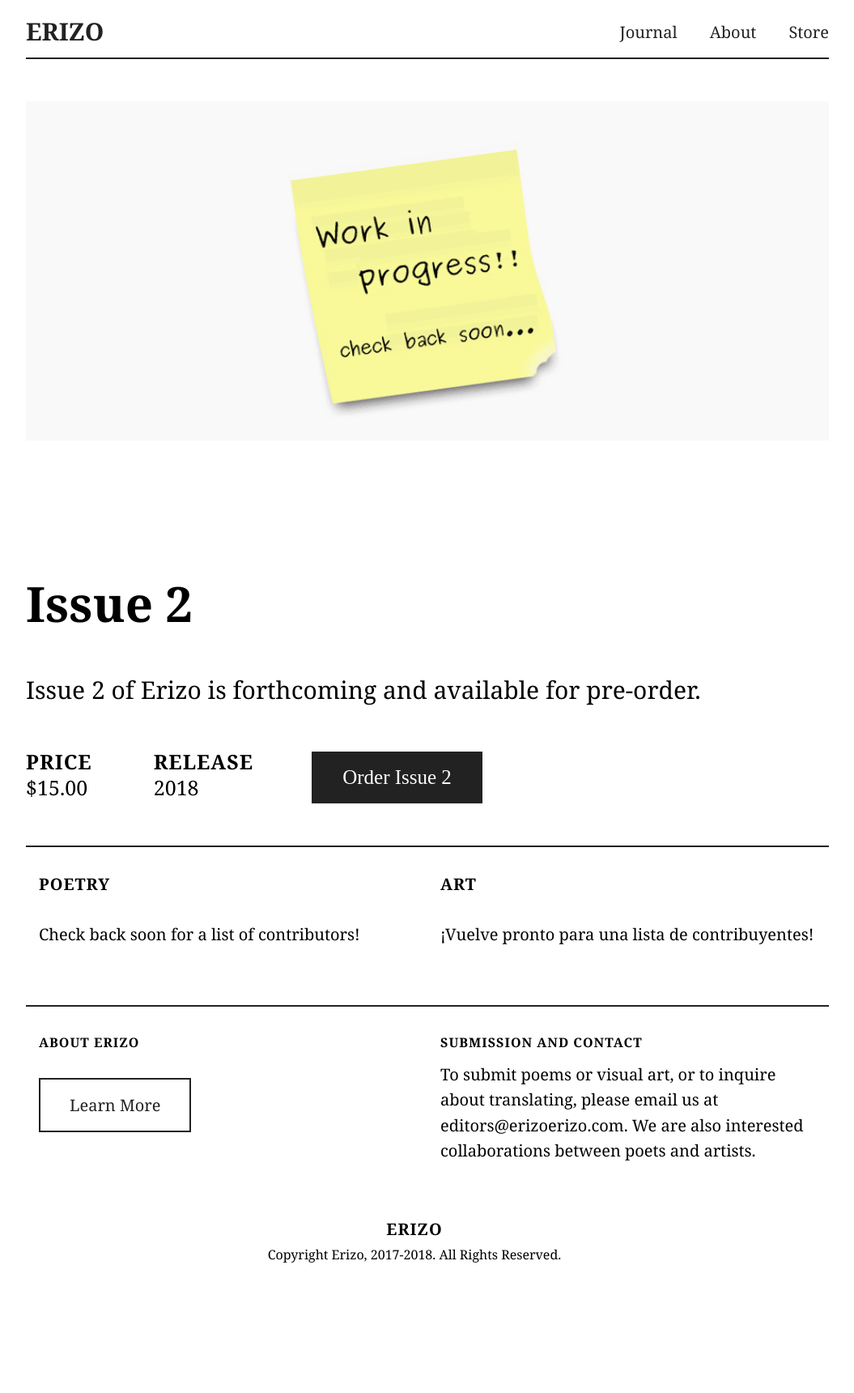
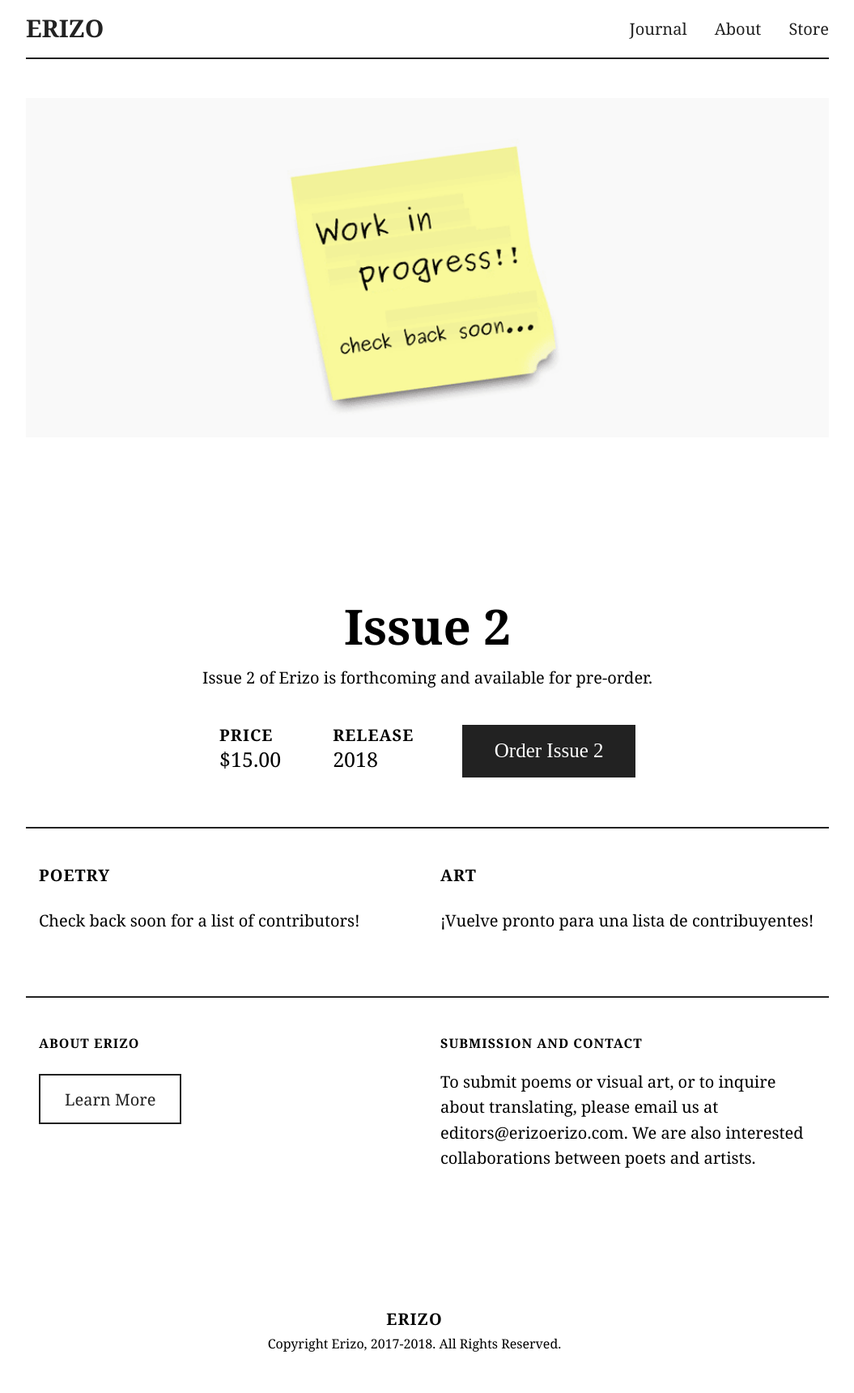
Before and after one commit to erizomag/erizo_jekyll, a Jekyll site: the page built from _issues/issue_2.md, in a window 1280 px wide. Shown: the whole page at 81% size, without its empty margins (112-1167 px from the left). Built offline with Jekyll 4.4.1, drawn with Linux system fonts in a browser that asks for light colours; some web fonts are replaced; before the commit the page ends 1606 px from its top, so only the background shows below that.

Commit message:
Continue fixing spacing issues

```diff
--- a/_layouts/issue_detail.html
+++ b/_layouts/issue_detail.html
@@ -10,15 +10,13 @@ layout: default
   {% endif %}
 
   <div class="issue_detail_header">
-    {% if page.title %}
-      <h1>
-        {{ page.title }}
-      </h1>
-    {% endif %}
+    <h1>
+      {{ page.title }}
+    </h1>
 
     {% if page.content %}
       <div class = "issue_detail_excerpt">
-        <p>{{ page.content }}</p>
+        {{ page.content | markdownify }}
       </div>
     {% endif %}
   </div>
--- a/_lib/container.scss
+++ b/_lib/container.scss
@@ -15,3 +15,7 @@
     margin-top: $base_spacing_desktop;
   }
 }
+
+body {
+  margin: 0;
+}
--- a/_lib/footer.scss
+++ b/_lib/footer.scss
@@ -13,7 +13,11 @@
 
 .site_footer_title {
   @include type_body_header_small();
-  margin-bottom: $base_spacing_down_1;
+  margin-bottom: $base_spacing_mobile;
+
+  @include grid-media($neat-grid-tablet) {
+    margin-bottom: $base_spacing_desktop / 2;
+  }
 }
 
 .site_footer_content {
@@ -40,7 +44,7 @@
   text-align: center;
 
   @include grid-media($neat-grid-tablet) {
-    margin: $base_spacing_desktop auto;
+    margin: ($base_spacing_desktop * 3) auto $base_spacing_desktop;
   }
 }
 
--- a/_lib/header.scss
+++ b/_lib/header.scss
@@ -2,11 +2,14 @@
   @include grid-column(12);
   border-bottom: $base-border;
   display: inline-block;
+  padding: ($base_spacing_mobile / 2) 0 $base_spacing_mobile;
 
   @include grid-media($neat-grid-tablet) {
     align-items: center;
     display: flex;
     justify-content: space-between;
+    padding-top: $base_spacing_desktop / 4;
+    padding-bottom: $base_spacing_desktop / 4;
   }
 }
 
--- a/_lib/issues.scss
+++ b/_lib/issues.scss
@@ -7,13 +7,18 @@
   @include grid-collapse();
   padding-top: $base_spacing_mobile;
   padding-bottom: $base_spacing_mobile;
+  padding-left: $base_spacing_mobile;
+  padding-right: $base_spacing_mobile;
 
   @include grid-media($neat-grid-tablet) {
     padding-top: $base_spacing_desktop;
     padding-bottom: $base_spacing_desktop;
+    padding-left: $base_spacing_desktop;
+    padding-right: $base_spacing_desktop;
   }
 
-  &:hover {
+  &:hover,
+  &:active {
     color: white;
     transition: all 0.25s ease-in-out;
     background: black;
@@ -22,12 +27,10 @@
 }
 
 .issues_body_list_item {
-  align-items: center;
-  display: flex;
-  padding-left: 0;
-
   @include grid-media($neat-grid-tablet) {
-    padding-left: $base_spacing_desktop;
+    align-items: center;
+    display: flex;
+    margin-bottom: $base_spacing_desktop;
   }
 }
 
@@ -46,24 +49,11 @@
 }
 
 .issues_body_list_item_image {
-  a {
-    display: block;
-
-    &:hover {
-      img {
-        opacity: 1;
-        // transform: scale(1.05);
-      }
-    }
-  }
-
   img {
     @include clearfix;
-    opacity: 0.95;
     width: 100%;
     max-width: 100%;
     height: auto;
-    // transition: all .2s ease-in-out;
   }
 }
 
--- a/_lib/issues_detail.scss
+++ b/_lib/issues_detail.scss
@@ -1,11 +1,10 @@
-.issue_detail_excerpt {
-  p {
-    font-size: $base-font-size * 1.5;
-  }
-}
-
 .issue_detail_image {
   @include aspect-ratio(16, 9);
+  margin-bottom: $base_spacing_mobile;
+
+  @include grid-media($neat-grid-tablet) {
+    margin-bottom: $base_spacing_desktop;
+  }
 }
 
 .issue_detail_image img {
@@ -15,8 +14,7 @@
 }
 
 .issue_detail_header {
-  // margin: $base-spacing auto;
-  // padding-bottom: $base-spacing;
+  text-align: center;
 }
 
 .issue_detail_meta_title {
@@ -35,6 +33,7 @@
 .issue_detail_meta_body {
   align-items: initial;
   display: flex;
+  justify-content: center;
   flex-direction: column;
   margin-bottom: $base_spacing_mobile;
 
@@ -45,6 +44,10 @@
   }
 }
 
+.issue_detail_meta_title {
+  @include type_body_header_small();
+}
+
 .issue_detail_meta_list,
 .issue_detail_meta_cta {
   display: inline-block;
@@ -53,11 +56,11 @@
 .issue_detail_meta_list {
   padding-left: 0;
 
-
   .issue_detail_meta_list_item {
     display: inline-block;
     list-style-type: none;
     margin-right: $base-spacing * 2;
+    text-align: left;
   }
 }
 
--- a/_lib/nav.scss
+++ b/_lib/nav.scss
@@ -6,9 +6,15 @@
   }
 
   ul {
+    margin: 0;
+
     li {
       display: inline-block;
-      margin-right: $base-spacing;
+      margin-right: $base_spacing_desktop / 4;
+
+      @include grid-media($neat-grid-tablet) {
+        margin-right: $base_spacing_desktop / 2;
+      }
 
       &:last-child {
         margin-right: 0;
--- a/_lib/spacing.scss
+++ b/_lib/spacing.scss
@@ -1,5 +1,5 @@
 // Spacing, Margins, Gutter
-$base-unit: 1.5rem;
+$base-unit: 1.0em;
 
 // Rhythm Declaration
 $base_spacing_up_3: $base-unit * 3.00;
@@ -12,7 +12,7 @@ $base_spacing_down_3: $base-unit / 3.00;
 
 // Platform Declaration
 $base_spacing_mobile: $base_spacing;
-$base_spacing_desktop: $base_spacing_up_1;
+$base_spacing_desktop: $base_spacing_up_3;
 
 // Delete these soon
 $base-spacing: $base-unit * 1.5;
--- a/_lib/typography.scss
+++ b/_lib/typography.scss
@@ -15,7 +15,7 @@ $rhythm_down_2: 0.5;
     $font-size: $base-font-size,
   ) {
   font-family: $font_face;
-  font-size: $font-size * $rhythm_up_1;
+  font-size: $font-size * $rhythm_up_2;
   line-height: $base-font-size * 1.25;
   margin: 0 auto;
 
@@ -120,8 +120,7 @@ small {
 }
 
 figure {
-  margin-left: 0;
-  margin-right: 0;
+  margin: 0;
 }
 
 a {
```
